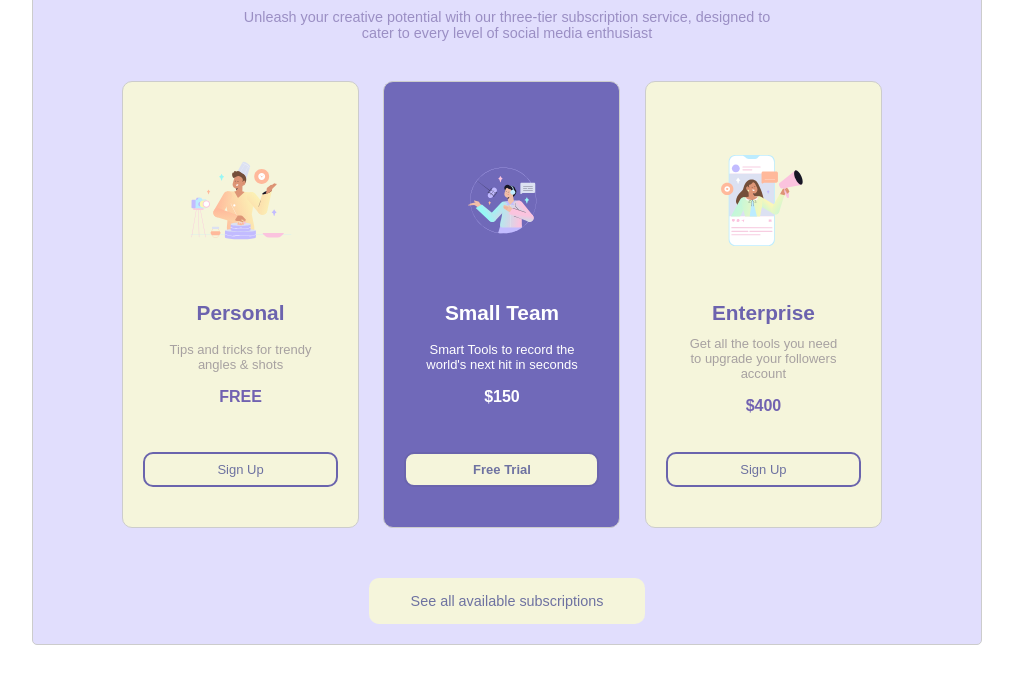
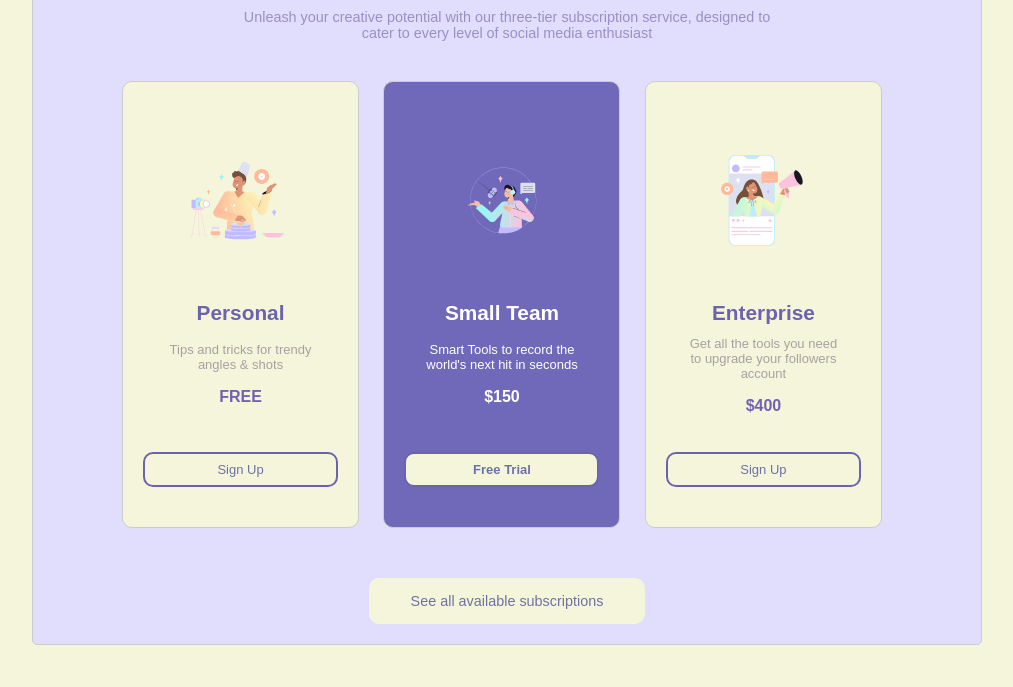
Before and after one commit to kalickvn/ComIT-Training, a plain HTML site: page pricing-panel-inline/index.html in a window 1280 px wide. Shown: the part 113-800 px from the top of the page, without its empty margins (133-1146 px from the left). Drawn offline with Linux system fonts and the light colour scheme.

Commit message:
reupdate

```diff
--- a/pricing-panel-inline/main.css
+++ b/pricing-panel-inline/main.css
@@ -1,5 +1,6 @@
 body {
   font-family: 'Poppins', sans-serif;
+  background-color: #f5f5db;
 }
 .pricing-page {
   max-width: 950px;
```
